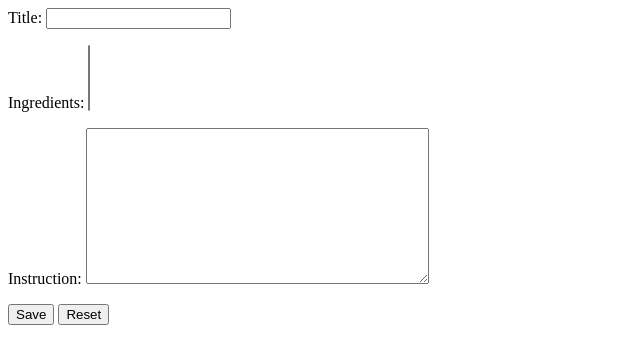
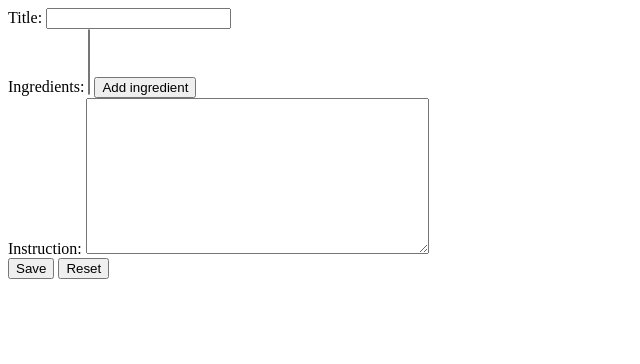
Before and after one commit to ehaligow/cookingDjangoApp, a Django app: page /recipies/create/ in a window 1280 px wide. Shown: the top 364 px of the page, without its empty margins (0-640 px from the left). Run offline with Django 5.2, Linux system fonts and the light colour scheme; data that the repository does not hold is empty.

Commit message:
Add creating ingredient from recipe creation view.

```diff
--- a/recipies/templates/recipies/recipe_form.html
+++ b/recipies/templates/recipies/recipe_form.html
@@ -1,6 +1,8 @@
 <form method="POST">
     {% csrf_token %}
-    {{ form.as_p }}
+    Title:  {{ form.title }} <br>
+    Ingredients: {{ form.ingredients }} <button type="button" onclick="location.href='{% url 'ingredients:add' %}'" > Add ingredient</button> <br>
+    Instruction:  {{ form.instruction }} <br>
   <input type="submit" value="Save">
   <input type="button" value="Reset" id="resetBtn" onClick="this.form.reset()" />
 </form>
```
